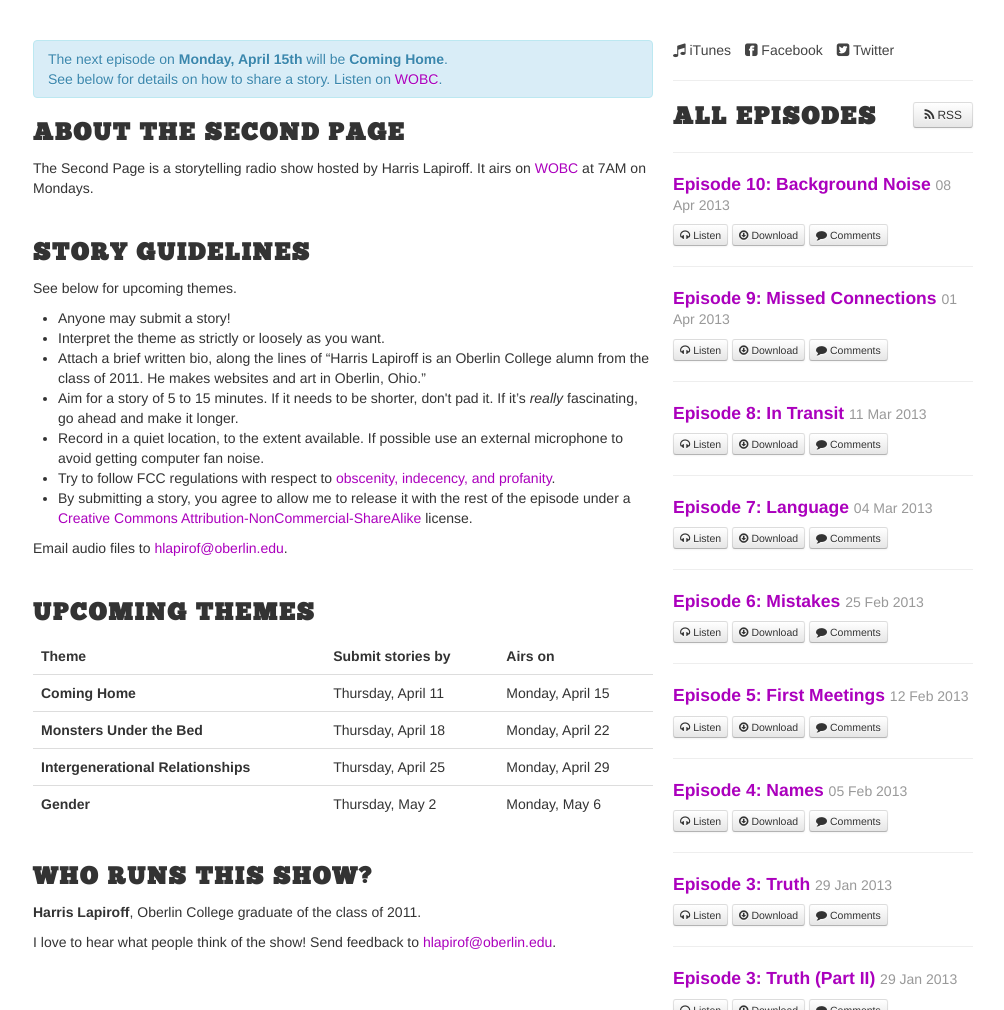
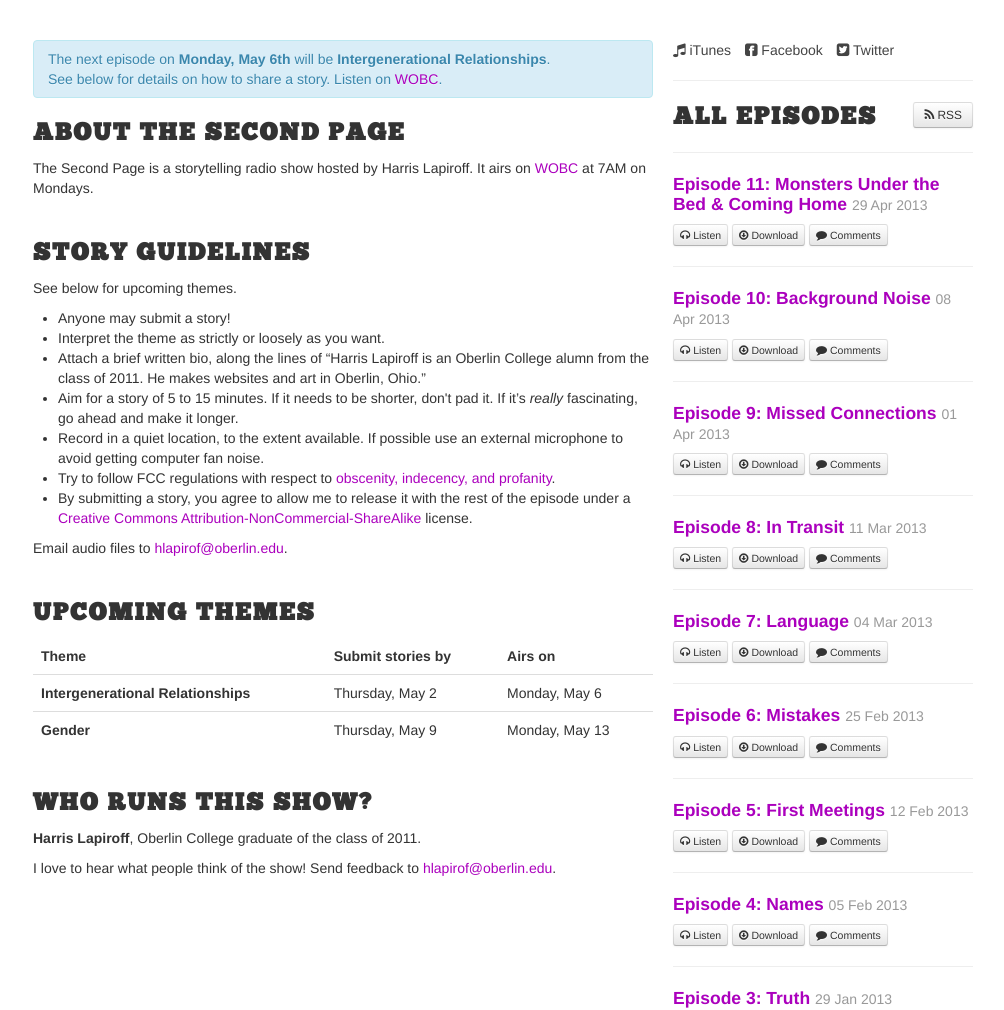
Before and after one commit to secondpage/secondpage, a Jekyll site: the page built from index.html, in a window 1280 px wide and 1400 px high. Shown: the part 390-1400 px from the top of the window, without its empty margins (137-1141 px from the left). Built offline with Jekyll 4.4.1, drawn with Linux system fonts in a browser that asks for light colours; the list of posts is cut into pages by our own code.

Commit message:
Monsters Under the Bed and Coming Home

```diff
--- a/index.html
+++ b/index.html
@@ -3,7 +3,7 @@ layout: two-col
 ---
 
 <div class="alert alert-info">
-	The next episode on <strong>Monday, April 15th</strong> will be <strong>Coming Home</strong>.<br />
+	The next episode on <strong>Monday, May 6th</strong> will be <strong>Intergenerational Relationships</strong>.<br />
 	See below for details on how to share a story. Listen on <a href="http://wobc.org/">WOBC</a>.
 </div>
 <div class="margin-trailer">
@@ -36,24 +36,14 @@ layout: two-col
 		</thead>
 		<tbody>
 			<tr>
-				<th>Coming Home</th>
-				<td>Thursday, April 11</td>
-				<td>Monday, April 15</td>
-			</tr>
-			<tr>
-				<th>Monsters Under the Bed</th>
-				<td>Thursday, April 18</td>
-				<td>Monday, April 22</td>
-			</tr>
-			<tr>
 				<th>Intergenerational Relationships</th>
-				<td>Thursday, April 25</td>
-				<td>Monday, April 29</td>
+				<td>Thursday, May 2</td>
+				<td>Monday, May 6</td>
 			</tr>
 			<tr>
 				<th>Gender</th>
-				<td>Thursday, May 2</td>
-				<td>Monday, May 6</td>
+				<td>Thursday, May 9</td>
+				<td>Monday, May 13</td>
 			</tr>
 		</tbody>
 	</table>
```
Also changed, not shown: _posts/2013-04-29-monsters-home.md (added, +44 -0 lines).
